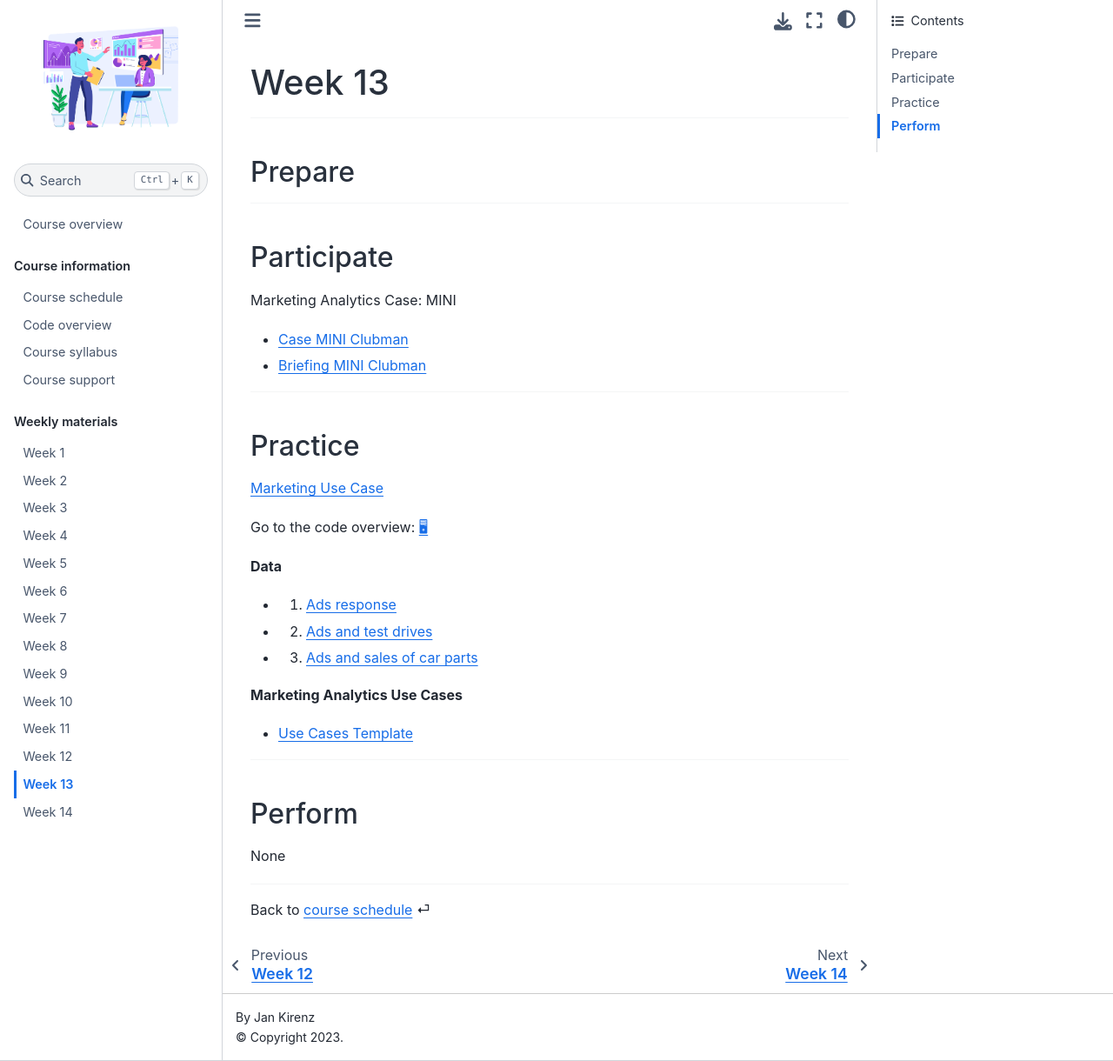
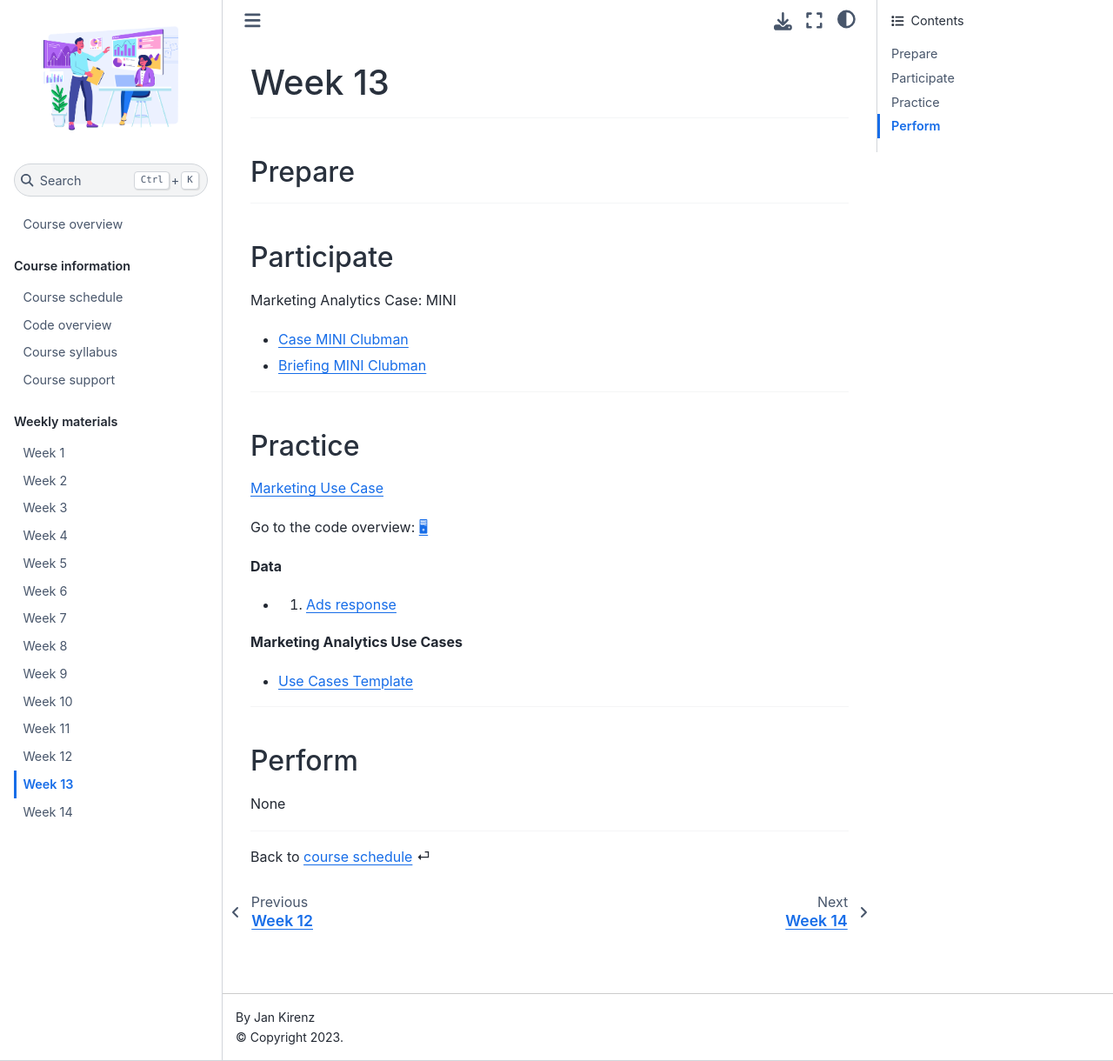
Before and after one commit to kirenz/om2, a Jupyter Book: the page built from weeks/week13.md, in a window 1280 px wide and 1220 px high. Shown: the whole window at 87% size. Built offline with Jupyter Book 1.0.4 settings and Sphinx 7.4.7 and the Sphinx Book theme 1.1.4, drawn with Linux system fonts in a browser that asks for light colours.

Commit message:
Update week13.md

```diff
--- a/weeks/week13.md
+++ b/weeks/week13.md
@@ -37,9 +37,7 @@ Go to the code overview: [🖥](../docs/code-overview.md)
 
 - 1. [Ads response](https://raw.githubusercontent.com/kirenz/datasets/master/mini_response.csv)
 
-- 2. [Ads and test drives](https://raw.githubusercontent.com/kirenz/datasets/master/mini_test_drives.csv)
 
-- 3. [Ads and sales of car parts](https://raw.githubusercontent.com/kirenz/datasets/master/mini_ads.csv)
 
 
 
```
